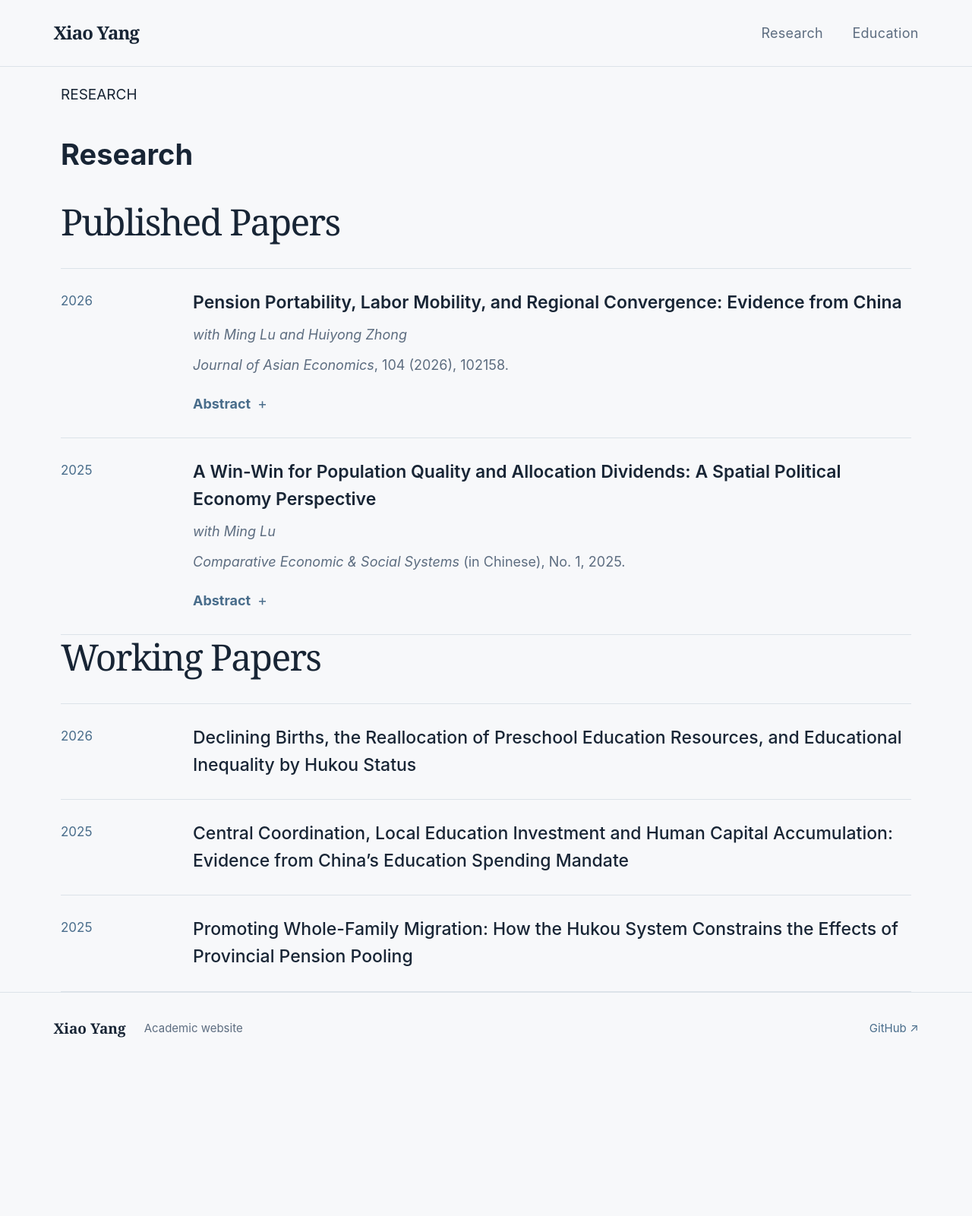
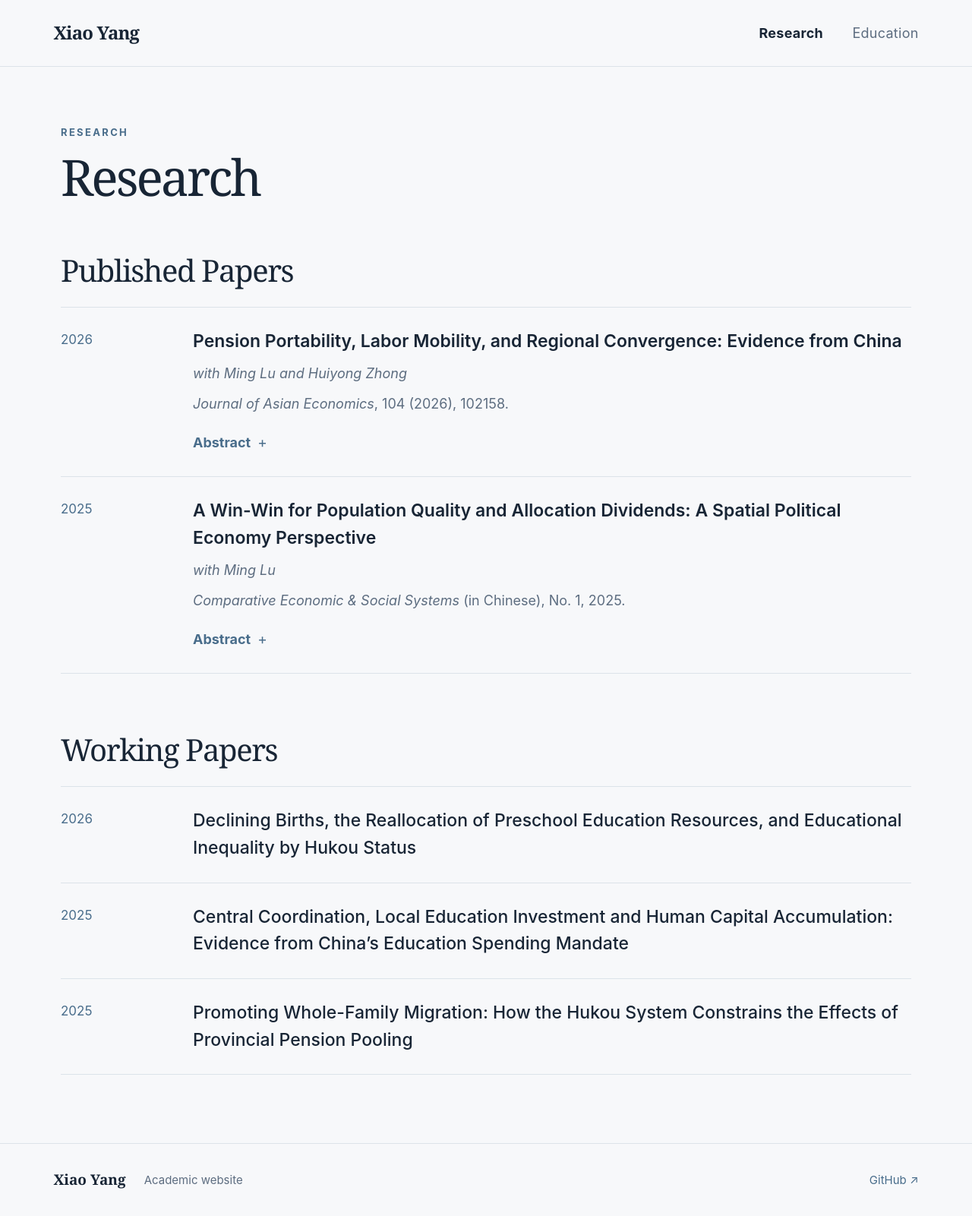
Before and after one commit to Xiaoback/xiaoback.github.io, a Jekyll site: the page research.html, which Jekyll copies as it is, in a window 1280 px wide. Shown: the whole page at 76% size. Built offline with Jekyll 4.4.1, drawn with Linux system fonts in a browser that asks for light colours; before the commit the page ends 1402 px from its top, so only the background shows below that.

Commit message:
Add styling for multi-page academic website

```diff
--- a/assets/css/style.css
+++ b/assets/css/style.css
@@ -124,3 +124,20 @@ a { color: inherit; text-decoration: none; }
   .hero-links { gap: 20px; }
 }
 @media (prefers-reduced-motion: reduce) { html { scroll-behavior: auto; } * { transition: none !important; } }
+
+/* Multi-page academic website */
+.site-header nav a.active { color: var(--ink); font-weight: 650; }
+.page-main { min-height: calc(100vh - 184px); padding-top: 74px; padding-bottom: 90px; }
+.page-title { padding-bottom: 38px; }
+.page-kicker { color: var(--blue); font-size: 13px; font-weight: 700; letter-spacing: .18em; margin: 0 0 10px; }
+.page-title h1 { font-family: var(--serif); font-size: clamp(48px, 5.5vw, 66px); font-weight: 400; letter-spacing: -.045em; line-height: 1.12; margin: 0; }
+.research-section { margin-top: 24px; }
+.research-section + .research-section { margin-top: 76px; }
+.research-section .section-heading { margin-bottom: 24px; }
+.research-section .section-heading h2 { font-size: clamp(32px, 3.5vw, 40px); }
+.page-main > .education-list { margin-top: 4px; }
+@media (max-width: 760px) {
+  .page-main { min-height: calc(100vh - 180px); padding-top: 48px; padding-bottom: 60px; }
+  .page-title { padding-bottom: 28px; }
+  .research-section + .research-section { margin-top: 54px; }
+}
```
